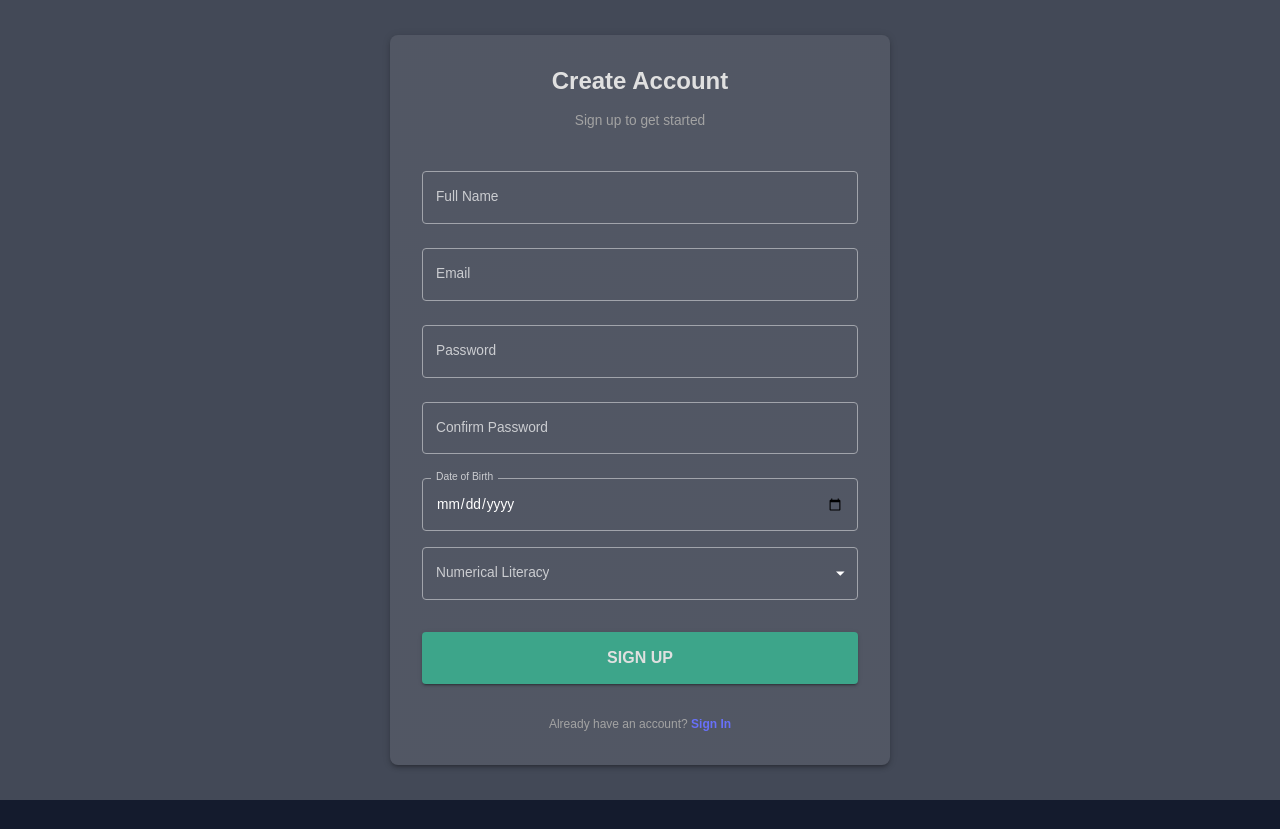
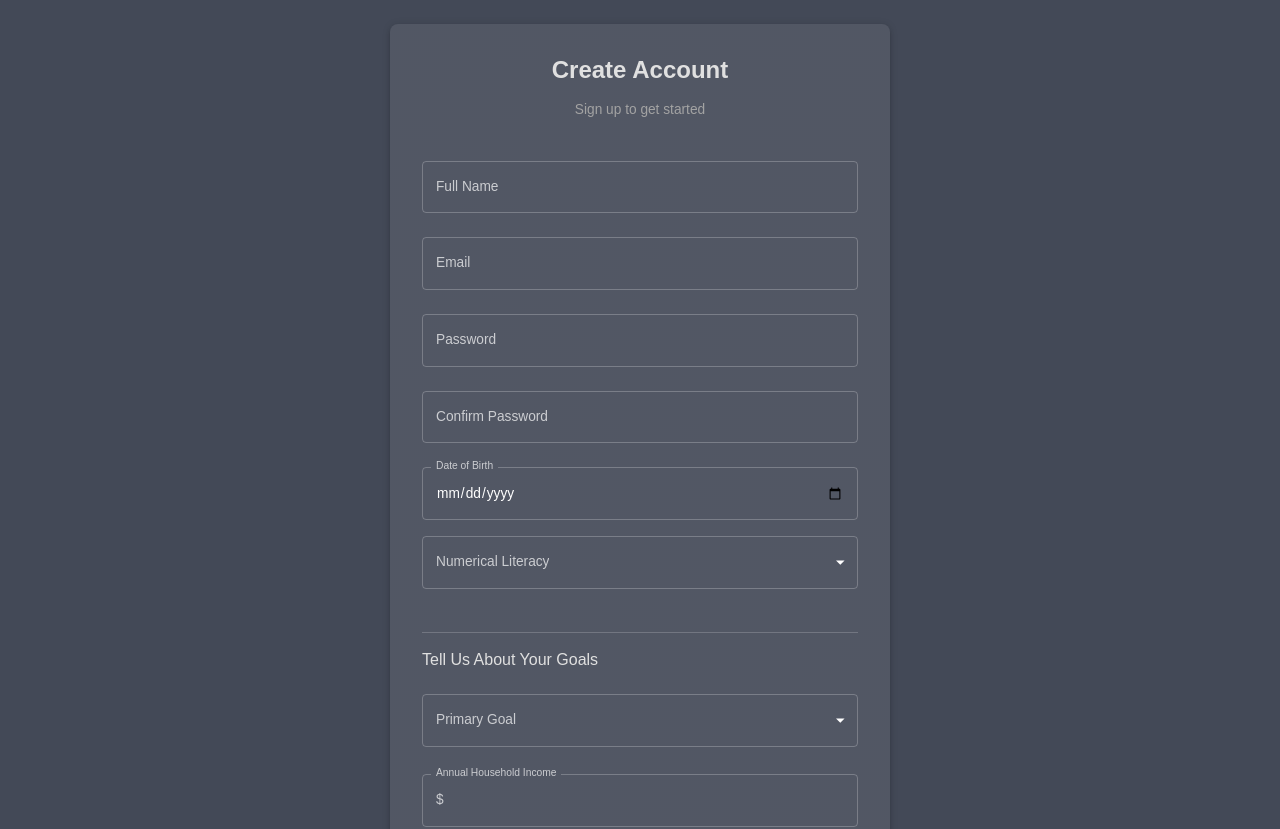
Before and after one commit to dpavide/capitaliteracy_whack2025, a React (Vite) app: page /signup in a window 1280 px wide. Shown: the top 829 px of the page. Before the commit the page ends 800 px from the top, so only its background shows below. Built offline with nearby package versions, Linux system fonts and the light colour scheme; no server answers.

Commit message:
created singup questionnare

```diff
--- a/src/scenes/signup/index.jsx
+++ b/src/scenes/signup/index.jsx
@@ -13,16 +13,17 @@ import {
   Select,
   FormHelperText,
   Alert,
+  Slider,
+  InputAdornment, // Added for the '$' sign
 } from '@mui/material';
 import { useNavigate } from 'react-router-dom';
 import { tokens } from '../../theme';
 import { supabase } from '../../lib/supabaseClient';
 
 const USERS_TABLE = 'users';
-// IMPORTANT: set this to your exact column name in DB
 const NUMERICAL_LITERACY_COLUMN = 'numerical_literacy_level';
 
-// Compute age in full years from a YYYY-MM-DD date string
+// Helper function to calculate age from a date string (YYYY-MM-DD)
 function calculateAge(dobStr) {
   if (!dobStr) return NaN;
   const dob = new Date(dobStr);
@@ -39,177 +40,137 @@ const SignUp = () => {
   const colors = tokens(theme.palette.mode);
   const navigate = useNavigate();
 
+  // Unified state for all form fields, including the questionnaire
   const [formData, setFormData] = useState({
     fullName: '',
     email: '',
     password: '',
     confirmPassword: '',
-    dob: '', // replaced age with dob
+    dob: '',
     creditScore: '',
     numericalLiteracy: '',
+    annual_income: '',
+    primary_goal: '',
+    primary_goal_other: '', // Added for free-typing
+    is_first_time_buyer: null,
+    target_home_price: 250000,
+    down_payment: 25000,
+    buying_timeline: '',
   });
 
   const [errors, setErrors] = useState({});
   const [loading, setLoading] = useState(false);
 
+  // Generic handler for text fields and select menus
   const handleChange = (e) => {
     const { name, value } = e.target;
-    setFormData((prev) => ({
-      ...prev,
-      [name]: value,
-    }));
-    // Clear error when user starts typing
+    setFormData((prev) => ({ ...prev, [name]: value }));
     if (errors[name]) {
-      setErrors((prev) => ({
-        ...prev,
-        [name]: '',
-      }));
+      setErrors((prev) => ({ ...prev, [name]: '' }));
     }
   };
 
+  // Specific handler for MUI Slider components
+  const handleSliderChange = (name) => (event, newValue) => {
+    setFormData((prev) => ({ ...prev, [name]: newValue }));
+  };
+
+  // Comprehensive validation for all fields
   const validateForm = () => {
     const newErrors = {};
+    const ageFromDob = calculateAge(formData.dob);
 
-    // Full Name validation
-    if (!formData.fullName.trim()) {
-      newErrors.fullName = '"Full Name" is required';
-    } else if (formData.fullName.trim().length < 2) {
-      newErrors.fullName = 'Full name must be at least 2 characters';
-    }
+    if (!formData.fullName.trim()) newErrors.fullName = 'Full Name is required';
+    if (!formData.email) newErrors.email = 'Email is required';
+    else if (!/\S+@\S+\.\S+/.test(formData.email)) newErrors.email = 'Email is invalid';
+    if (!formData.password) newErrors.password = 'Password is required';
+    else if (formData.password.length < 6) newErrors.password = 'Password must be at least 6 characters';
+    if (formData.password !== formData.confirmPassword) newErrors.confirmPassword = 'Passwords do not match';
+    if (!formData.dob) newErrors.dob = 'Date of Birth is required';
+    else if (ageFromDob < 13) newErrors.dobUnderage = 'You must be at least 13 years old to sign up.';
+    if (!formData.numericalLiteracy) newErrors.numericalLiteracy = 'Numerical Literacy is required';
 
-    // Email validation
-    if (!formData.email) {
-      newErrors.email = '"Email" is required';
-    } else if (!/\S+@\S+\.\S+/.test(formData.email)) {
-      newErrors.email = 'Email is invalid';
-    }
-
-    // Password validation
-    if (!formData.password) {
-      newErrors.password = '"Password" is required';
-    } else if (formData.password.length < 6) {
-      newErrors.password = 'Password must be at least 6 characters';
-    }
-
-    // Confirm Password validation
-    if (!formData.confirmPassword) {
-      newErrors.confirmPassword = '"Confirm Password" is required';
-    } else if (formData.password !== formData.confirmPassword) {
-      newErrors.confirmPassword = 'Passwords do not match';
-    }
-
-    // DOB validation (must produce age between 13–120)
-    const ageFromDob = calculateAge(formData.dob);
-    if (!formData.dob) {
-      newErrors.dob = '"Date of Birth" is required';
-    } else if (Number.isNaN(ageFromDob)) {
-      newErrors.dob = 'Please enter a valid date of birth';
-    } else if (ageFromDob < 13 || ageFromDob > 120) {
-      newErrors.dob = 'Age must be between 13 and 120';
-      if (ageFromDob < 13) {
-        newErrors.dobUnderage = 'you are not old enough to use this app';
+    if (ageFromDob >= 18) {
+      if (formData.creditScore === '') newErrors.creditScore = 'Credit Score is required';
+      else if (parseInt(formData.creditScore, 10) < 300 || parseInt(formData.creditScore, 10) > 850) {
+        newErrors.creditScore = 'Credit score must be between 300 and 850';
       }
     }
 
-    // Credit Score validation (only if age >= 18 and field is shown)
-    if (!Number.isNaN(ageFromDob) && ageFromDob >= 18) {
-      if (formData.creditScore === '') {
-        newErrors.creditScore = '"Credit Score" is required';
-      } else {
-        const scoreNum = parseInt(formData.creditScore, 10);
-        if (isNaN(scoreNum) || scoreNum < 0 || scoreNum > 999) {
-          newErrors.creditScore = 'Credit score must be between 0 and 999';
-        }
-      }
+    if (!formData.annual_income) {
+      newErrors.annual_income = 'Annual Income is required';
+    } else if (isNaN(Number(formData.annual_income)) || Number(formData.annual_income) <= 0) {
+      newErrors.annual_income = 'Please enter a valid income amount';
     }
 
-    // Numerical Literacy validation (ensure matches DB constraint)
-    if (!formData.numericalLiteracy) {
-      newErrors.numericalLiteracy = '"Numerical Literacy" is required';
-    } else if (!['beginner', 'intermediate', 'advanced'].includes(formData.numericalLiteracy)) {
-      newErrors.numericalLiteracy = 'Numerical literacy must be beginner, intermediate, or advanced';
+    if (!formData.primary_goal) {
+      newErrors.primary_goal = 'Primary Goal is required';
+    } else if (formData.primary_goal === 'other' && !formData.primary_goal_other.trim()) {
+      newErrors.primary_goal_other = 'Please specify your goal';
+    }
+
+
+    if (formData.primary_goal === 'buy_home') {
+      if (formData.is_first_time_buyer === null) newErrors.is_first_time_buyer = 'This field is required';
+      if (!formData.buying_timeline) newErrors.buying_timeline = 'Buying Timeline is required';
     }
 
     setErrors(newErrors);
     return Object.keys(newErrors).length === 0;
   };
 
+  // Single submission handler for authentication and profile creation
   const handleSubmit = async (e) => {
     e.preventDefault();
-    const ageFromDob = calculateAge(formData.dob);
-
-    // Under-13 hard block with banner message
-    if (!formData.dob || Number.isNaN(ageFromDob) || ageFromDob < 13) {
-      setErrors((prev) => ({
-        ...prev,
-        dob: !formData.dob
-          ? '"Date of Birth" is required'
-          : Number.isNaN(ageFromDob)
-          ? 'Please enter a valid date of birth'
-          : 'Age must be between 13 and 120',
-        dobUnderage: 'you are not old enough to use this app',
-      }));
-      return;
-    }
-
     if (!validateForm()) return;
 
+    setLoading(true);
     try {
-      setLoading(true);
       const { email, password } = formData;
       const { data: signUpData, error: signUpError } = await supabase.auth.signUp({ email, password });
+
       if (signUpError) {
         alert(signUpError.message);
         setLoading(false);
         return;
       }
 
-      const userId = signUpData?.user?.id || null;
-
-      const payload = {
-        id: userId,
-        email: formData.email,
-        full_name: formData.fullName,
-        age: ageFromDob,
-        [NUMERICAL_LITERACY_COLUMN]: formData.numericalLiteracy,
-        credit_score: ageFromDob >= 18 ? (formData.creditScore === '' ? null : Number(formData.creditScore)) : null,
-      };
-
-      const session = signUpData?.session ?? (await supabase.auth.getSession()).data.session;
-      if (!session) {
-        localStorage.setItem('pendingProfile', JSON.stringify(payload));
-        alert('Please verify your email, then sign in to finish creating your profile.');
-        setLoading(false);
+      const userId = signUpData?.user?.id;
+      if (!userId) {
+        alert('Sign-up succeeded but could not get user ID. Please verify your email and log in.');
         navigate('/login');
         return;
       }
 
-      const { data: upserted, error: upsertErr } = await supabase
-        .from(USERS_TABLE)
-        .upsert(payload, { onConflict: 'id' })
-        .select()
-        .single();
+      const ageFromDob = calculateAge(formData.dob);
+      const profilePayload = {
+        id: userId,
+        full_name: formData.fullName,
+        email: formData.email,
+        age: ageFromDob,
+        credit_score: ageFromDob >= 18 ? Number(formData.creditScore) : null,
+        [NUMERICAL_LITERACY_COLUMN]: formData.numericalLiteracy,
+        annual_income: Number(formData.annual_income),
+        primary_goal: formData.primary_goal === 'other' ? formData.primary_goal_other : formData.primary_goal,
+        is_first_time_buyer: formData.primary_goal === 'buy_home' ? formData.is_first_time_buyer : null,
+        target_home_price: formData.primary_goal === 'buy_home' ? formData.target_home_price : null,
+        down_payment: formData.primary_goal === 'buy_home' ? formData.down_payment : null,
+        buying_timeline: formData.primary_goal === 'buy_home' ? formData.buying_timeline : null,
+      };
 
-      if (upsertErr) {
-        const msg = String(upsertErr.message || '');
-        if ((upsertErr.status ?? 0) === 403 || msg.toLowerCase().includes('row-level security')) {
-          alert('Profile insert blocked by RLS. Add an INSERT policy on "users": WITH CHECK (auth.uid() = id)');
-        } else {
-          alert(msg);
-        }
+      const { error: upsertError } = await supabase.from(USERS_TABLE).upsert(profilePayload);
+
+      if (upsertError) {
+        alert(`Error saving profile: ${upsertError.message}`);
         setLoading(false);
         return;
       }
 
-      if (!upserted?.id) {
-        console.warn('Upsert returned no row. Check RLS or schema.');
-      }
-
-      alert('Sign up successful!');
+      alert('Sign up successful! Please check your email for a verification link, then log in.');
       navigate('/login');
     } catch (err) {
       console.error(err);
-      alert('Unexpected error. Please try again.');
+      alert('An unexpected error occurred. Please try again.');
     } finally {
       setLoading(false);
     }
@@ -220,262 +181,128 @@ const SignUp = () => {
   return (
     <Box
       sx={{
-        minHeight: '100vh',
-        display: 'flex',
-        alignItems: 'center',
-        justifyContent: 'center',
-        background: colors.primary[400],
-        padding: 3,
+        minHeight: '100vh', display: 'flex', alignItems: 'center', justifyContent: 'center',
+        background: colors.primary[400], padding: 3,
       }}
     >
       <Paper
         elevation={3}
         sx={{
-          padding: 4,
-          maxWidth: 500,
-          width: '100%',
-          backgroundColor: colors.primary[400],
-          borderRadius: 2,
+          padding: 4, maxWidth: 500, width: '100%',
+          backgroundColor: colors.primary[400], borderRadius: 2,
         }}
       >
-        <Typography
-          variant="h3"
-          component="h1"
-          gutterBottom
-          sx={{
-            fontWeight: 700,
-            textAlign: 'center',
-            color: colors.gray[100],
-            marginBottom: 2,
-          }}
-        >
+        <Typography variant="h3" component="h1" gutterBottom sx={{ fontWeight: 700, textAlign: 'center', color: colors.gray[100], mb: 2 }}>
           Create Account
         </Typography>
-
-        <Typography
-          variant="body1"
-          sx={{
-            textAlign: 'center',
-            color: colors.gray[300],
-            marginBottom: 3,
-          }}
-        >
+        <Typography variant="body1" sx={{ textAlign: 'center', color: colors.gray[300], mb: 3 }}>
           Sign up to get started
         </Typography>
 
-        <form onSubmit={handleSubmit}>
-          <TextField
-            fullWidth
-            label="Full Name"
-            name="fullName"
-            value={formData.fullName}
-            onChange={handleChange}
-            error={!!errors.fullName}
-            helperText={errors.fullName}
-            margin="normal"
-            variant="outlined"
-            sx={{
-              '& .MuiOutlinedInput-root': {
-                '& fieldset': {
-                  borderColor: colors.primary[200],
-                },
-                '&:hover fieldset': {
-                  borderColor: colors.blueAccent[500],
-                },
-              },
-            }}
-          />
-
-          <TextField
-            fullWidth
-            label="Email"
-            name="email"
-            type="email"
-            value={formData.email}
-            onChange={handleChange}
-            error={!!errors.email}
-            helperText={errors.email}
-            margin="normal"
-            variant="outlined"
-            sx={{
-              '& .MuiOutlinedInput-root': {
-                '& fieldset': {
-                  borderColor: colors.primary[200],
-                },
-                '&:hover fieldset': {
-                  borderColor: colors.blueAccent[500],
-                },
-              },
-            }}
-          />
-
-          <TextField
-            fullWidth
-            label="Password"
-            name="password"
-            type="password"
-            value={formData.password}
-            onChange={handleChange}
-            error={!!errors.password}
-            helperText={errors.password}
-            margin="normal"
-            variant="outlined"
-            sx={{
-              '& .MuiOutlinedInput-root': {
-                '& fieldset': {
-                  borderColor: colors.primary[200],
-                },
-                '&:hover fieldset': {
-                  borderColor: colors.blueAccent[500],
-                },
-              },
-            }}
-          />
-
-          <TextField
-            fullWidth
-            label="Confirm Password"
-            name="confirmPassword"
-            type="password"
-            value={formData.confirmPassword}
-            onChange={handleChange}
-            error={!!errors.confirmPassword}
-            helperText={errors.confirmPassword}
-            margin="normal"
-            variant="outlined"
-            sx={{
-              '& .MuiOutlinedInput-root': {
-                '& fieldset': {
-                  borderColor: colors.primary[200],
-                },
-                '&:hover fieldset': {
-                  borderColor: colors.blueAccent[500],
-                },
-              },
-            }}
-          />
-
-          {/* Underage banner directly above DOB field */}
-          {errors.dobUnderage && (
-            <Alert severity="error" sx={{ mb: 1 }}>
-              {errors.dobUnderage}
-            </Alert>
-          )}
-
-          <Box sx={{ display: 'flex', gap: 2, marginTop: 2 }}>
-            {/* Replace numeric Age with DOB date field */}
-            <TextField
-              fullWidth
-              label="Date of Birth"
-              name="dob"
-              type="date"
-              value={formData.dob}
-              onChange={handleChange}
-              error={!!errors.dob}
-              helperText={errors.dob}
-              InputLabelProps={{ shrink: true }}
-              variant="outlined"
-              sx={{
-                '& .MuiOutlinedInput-root': {
-                  '& fieldset': { borderColor: colors.primary[200] },
-                  '&:hover fieldset': { borderColor: colors.blueAccent[500] },
-                },
-              }}
-            />
-
-            {Number.isFinite(ageNum) && ageNum >= 18 && (
-              <TextField
-                fullWidth
-                label="Credit Score"
-                name="creditScore"
-                type="number"
-                value={formData.creditScore}
-                onChange={handleChange}
-                error={!!errors.creditScore}
-                helperText={errors.creditScore}
-                inputProps={{ min: 0, max: 999 }}
-                variant="outlined"
-                sx={{
-                  '& .MuiOutlinedInput-root': {
-                    '& fieldset': { borderColor: colors.primary[200] },
-                    '&:hover fieldset': { borderColor: colors.blueAccent[500] },
-                  },
-                }}
-              />
+        <form onSubmit={handleSubmit} noValidate>
+          {/* --- Basic Info Fields --- */}
+          <TextField fullWidth label="Full Name" name="fullName" value={formData.fullName} onChange={handleChange} error={!!errors.fullName} helperText={errors.fullName} margin="normal" />
+          <TextField fullWidth label="Email" name="email" type="email" value={formData.email} onChange={handleChange} error={!!errors.email} helperText={errors.email} margin="normal" />
+          <TextField fullWidth label="Password" name="password" type="password" value={formData.password} onChange={handleChange} error={!!errors.password} helperText={errors.password} margin="normal" />
+          <TextField fullWidth label="Confirm Password" name="confirmPassword" type="password" value={formData.confirmPassword} onChange={handleChange} error={!!errors.confirmPassword} helperText={errors.confirmPassword} margin="normal" />
+          {errors.dobUnderage && <Alert severity="error" sx={{ mb: 1 }}>{errors.dobUnderage}</Alert>}
+          <Box sx={{ display: 'flex', gap: 2, mt: 2 }}>
+            <TextField fullWidth label="Date of Birth" name="dob" type="date" value={formData.dob} onChange={handleChange} error={!!errors.dob} helperText={errors.dob} InputLabelProps={{ shrink: true }} />
+            {ageNum >= 18 && (
+              <TextField fullWidth label="Credit Score (300-850)" name="creditScore" type="number" value={formData.creditScore} onChange={handleChange} error={!!errors.creditScore} helperText={errors.creditScore} />
             )}
           </Box>
-
-          <FormControl
-            fullWidth
-            margin="normal"
-            error={!!errors.numericalLiteracy}
-            sx={{ marginTop: 2 }}
-          >
-            <InputLabel id="numerical-literacy-label">
-              Numerical Literacy
-            </InputLabel>
-            <Select
-              labelId="numerical-literacy-label"
-              id="numerical-literacy"
-              name="numericalLiteracy"
-              value={formData.numericalLiteracy}
-              onChange={handleChange}
-              label="Numerical Literacy"
-              sx={{
-                '& .MuiOutlinedInput-notchedOutline': {
-                  borderColor: colors.primary[200],
-                },
-                '&:hover .MuiOutlinedInput-notchedOutline': {
-                  borderColor: colors.blueAccent[500],
-                },
-              }}
-            >
+          <FormControl fullWidth margin="normal" error={!!errors.numericalLiteracy}>
+            <InputLabel>Numerical Literacy</InputLabel>
+            <Select name="numericalLiteracy" value={formData.numericalLiteracy} label="Numerical Literacy" onChange={handleChange}>
               <MenuItem value="beginner">Beginner</MenuItem>
               <MenuItem value="intermediate">Intermediate</MenuItem>
               <MenuItem value="advanced">Advanced</MenuItem>
             </Select>
-            {errors.numericalLiteracy && (
-              <FormHelperText>{errors.numericalLiteracy}</FormHelperText>
-            )}
+            <FormHelperText>{errors.numericalLiteracy}</FormHelperText>
           </FormControl>
 
-          <Button
-            type="submit"
+          {/* --- Questionnaire Section --- */}
+          <Typography variant="h5" sx={{ mt: 4, mb: 1, color: colors.gray[100], borderTop: `1px solid ${colors.primary[300]}`, pt: 2 }}>
+            Tell Us About Your Goals
+          </Typography>
+          <FormControl fullWidth margin="normal" error={!!errors.primary_goal}>
+            <InputLabel>Primary Goal</InputLabel>
+            <Select name="primary_goal" value={formData.primary_goal} label="Primary Goal" onChange={handleChange}>
+              <MenuItem value="buy_home">Buy a home</MenuItem>
+              <MenuItem value="buy_car">Buy a car</MenuItem>
+              <MenuItem value="refinance">Refinance a loan</MenuItem>
+              <MenuItem value="build_credit">Build my credit</MenuItem>
+              <MenuItem value="monitor">Monitor my financial health</MenuItem>
+              <MenuItem value="other">Other (Please specify)</MenuItem>
+            </Select>
+            <FormHelperText>{errors.primary_goal}</FormHelperText>
+          </FormControl>
+
+          {formData.primary_goal === 'other' && (
+            <TextField
+              fullWidth
+              label="Your Primary Goal"
+              name="primary_goal_other"
+              value={formData.primary_goal_other}
+              onChange={handleChange}
+              error={!!errors.primary_goal_other}
+              helperText={errors.primary_goal_other}
+              margin="normal"
+            />
+          )}
+
+          <TextField
             fullWidth
-            variant="contained"
-            disabled={loading}
-            sx={{
-              marginTop: 3,
-              marginBottom: 2,
-              backgroundColor: colors.greenAccent[600],
-              color: colors.gray[100],
-              fontSize: 16,
-              fontWeight: 600,
-              padding: '12px',
-              '&:hover': {
-                backgroundColor: colors.greenAccent[700],
-              },
+            label="Annual Household Income"
+            name="annual_income"
+            type="number"
+            value={formData.annual_income}
+            onChange={handleChange}
+            error={!!errors.annual_income}
+            helperText={errors.annual_income}
+            margin="normal"
+            InputProps={{
+              startAdornment: <InputAdornment position="start">$</InputAdornment>,
             }}
-          >
-            {loading ? 'Signing Up...' : 'Sign Up'}
+          />
+
+          {/* Conditional Fields for Home Buyers */}
+          {formData.primary_goal === 'buy_home' && (
+            <Box sx={{ mt: 2, p: 2, border: `1px solid ${colors.primary[300]}`, borderRadius: 1 }}>
+              <Typography variant="h6" sx={{ mb: 2, color: colors.gray[200] }}>Home Buyer Details</Typography>
+              <FormControl fullWidth margin="normal" error={!!errors.is_first_time_buyer}>
+                <InputLabel>Are you a first-time home buyer?</InputLabel>
+                <Select name="is_first_time_buyer" value={formData.is_first_time_buyer} label="Are you a first-time home buyer?" onChange={handleChange}>
+                  <MenuItem value={true}>Yes</MenuItem>
+                  <MenuItem value={false}>No</MenuItem>
+                </Select>
+                <FormHelperText>{errors.is_first_time_buyer}</FormHelperText>
+              </FormControl>
+              <FormControl fullWidth margin="normal" error={!!errors.buying_timeline}>
+                <InputLabel>Buying Timeline</InputLabel>
+                <Select name="buying_timeline" value={formData.buying_timeline} label="Buying Timeline" onChange={handleChange}>
+                  <MenuItem value="<6m">Within 6 months</MenuItem>
+                  <MenuItem value="6-12m">6 - 12 months</MenuItem>
+                  <MenuItem value="1-2y">1 - 2 years</MenuItem>
+                  <MenuItem value="2y+">More than 2 years</MenuItem>
+                </Select>
+                <FormHelperText>{errors.buying_timeline}</FormHelperText>
+              </FormControl>
+              <Typography gutterBottom sx={{ mt: 2 }}>Target Home Price: ${formData.target_home_price.toLocaleString()}</Typography>
+              <Slider value={formData.target_home_price} onChange={handleSliderChange('target_home_price')} valueLabelDisplay="auto" step={10000} min={50000} max={1500000} />
+              <Typography gutterBottom sx={{ mt: 2 }}>Down Payment: ${formData.down_payment.toLocaleString()}</Typography>
+              <Slider value={formData.down_payment} onChange={handleSliderChange('down_payment')} valueLabelDisplay="auto" step={1000} min={0} max={200000} />
+            </Box>
+          )}
+
+          <Button type="submit" fullWidth variant="contained" disabled={loading} sx={{ mt: 3, mb: 2, backgroundColor: colors.greenAccent[600], color: colors.gray[100], fontSize: 16, fontWeight: 600, padding: '12px', '&:hover': { backgroundColor: colors.greenAccent[700] } }}>
+            {loading ? 'Creating Account...' : 'Sign Up'}
           </Button>
-
-          <Box sx={{ textAlign: 'center', marginTop: 2 }}>
+          <Box sx={{ textAlign: 'center', mt: 2 }}>
             <Typography variant="body2" color={colors.gray[300]}>
               Already have an account?{' '}
-              <Link
-                component="button"
-                type="button"
-                onClick={() => navigate('/login')}
-                sx={{
-                  color: colors.blueAccent[500],
-                  textDecoration: 'none',
-                  fontWeight: 600,
-                  '&:hover': {
-                    textDecoration: 'underline',
-                  },
-                }}
-              >
+              <Link component="button" type="button" onClick={() => navigate('/login')} sx={{ color: colors.blueAccent[500], textDecoration: 'none', fontWeight: 600, '&:hover': { textDecoration: 'underline' } }}>
                 Sign In
               </Link>
             </Typography>
```
